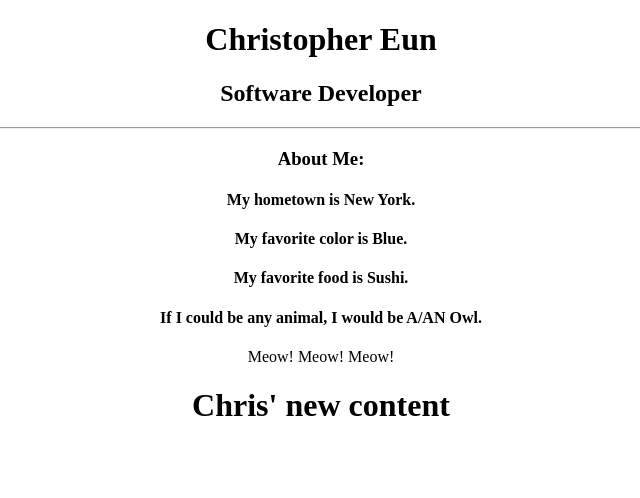
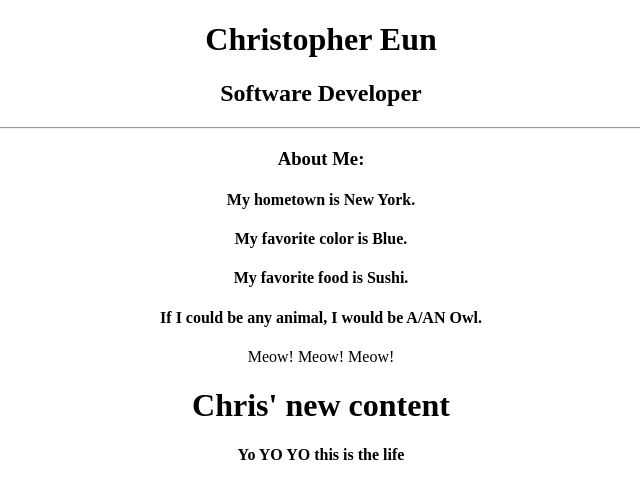
Before and after one commit to chriseun/my-first-repo, a plain HTML site: page index.html in a window 1280 px wide. Shown: the whole page, without its empty margins (319-959 px from the left). Drawn offline with Linux system fonts and the light colour scheme.

Commit message:
Update index.html

```diff
--- a/index.html
+++ b/index.html
@@ -19,6 +19,7 @@
 					<div class="Herro">
 						<h1>Chris' new content</h1>
 					</div>
+				<h4>Yo YO YO this is the life</h4>
 			</div>
 		  </body>
 		</html>
```
